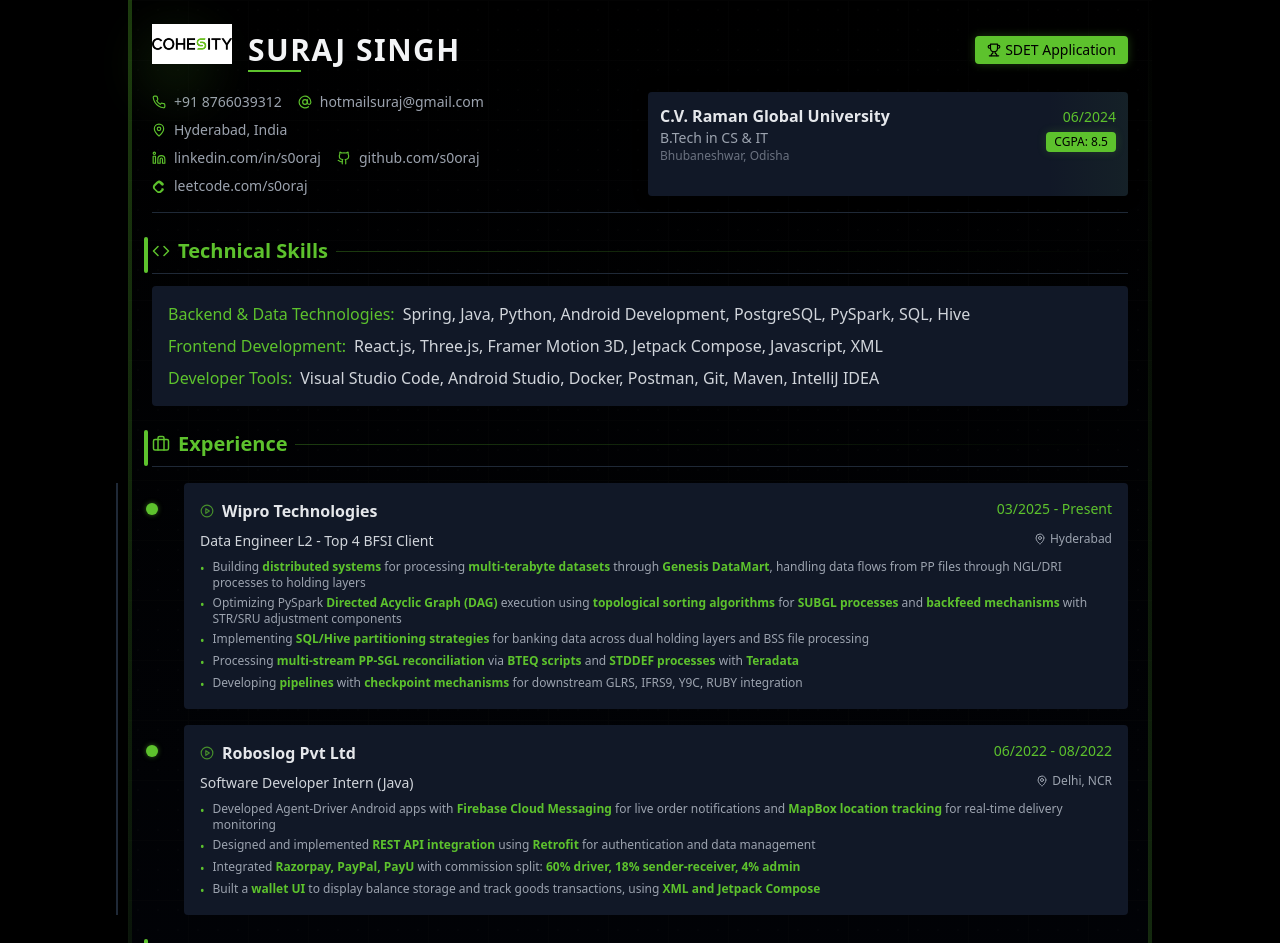
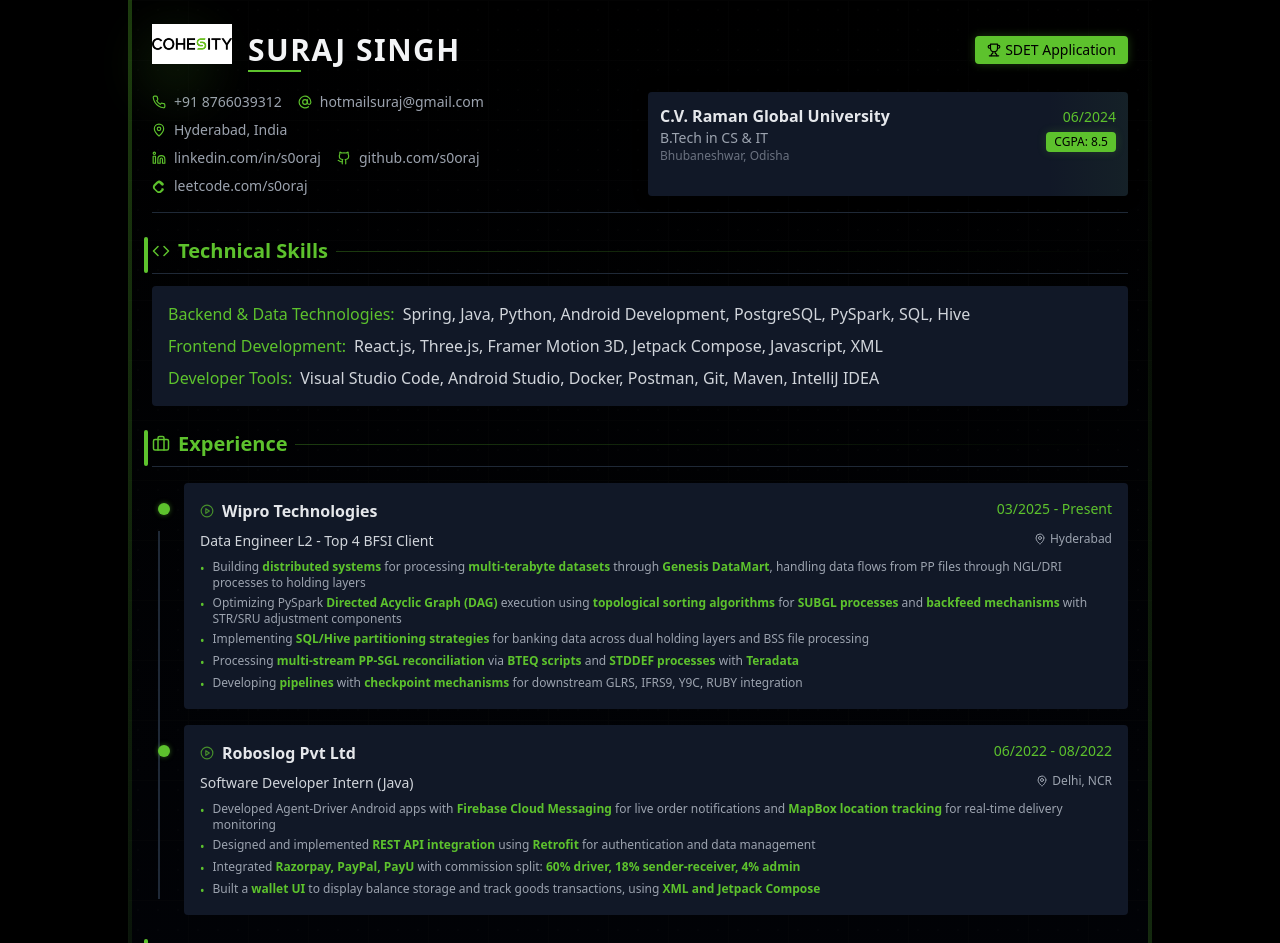
Before and after one commit to s0oraj/customizedresumeversion2, a React app: page / in a window 1280 px wide. Shown: the top 943 px of the page. Built offline with nearby package versions, Linux system fonts and the light colour scheme; the HTML template or start-up script is replaced by a standard one.

Commit message:
Update Experience.tsx

```diff
--- a/src/components/sections/Experience.tsx
+++ b/src/components/sections/Experience.tsx
@@ -20,13 +20,13 @@
   return (
     <div>
       <SectionTitle icon={<BriefcaseIcon size={18} />}>Experience</SectionTitle>
-      <div className="space-y-4 mt-3 relative pl-8">
-        {/* Timeline line - positioned to run through center of dots */}
-        <div className="absolute left-[-36.5px] top-0 bottom-0 w-0.5 bg-gray-800"></div>
+      <div className="space-y-4 mt-3 relative">
+        {/* Timeline line - runs between the dots */}
+        <div className="absolute left-[6px] top-12 bottom-4 w-0.5 bg-gray-800"></div>
         {experiences.map((exp, index) => (
-          <div key={index} className="bg-gray-900 p-4 rounded relative hover:shadow-[0_0_15px_rgba(93,194,45,0.1)] transition-shadow duration-300">
+          <div key={index} className="bg-gray-900 p-4 rounded ml-8 relative hover:shadow-[0_0_15px_rgba(93,194,45,0.1)] transition-shadow duration-300">
             {/* Timeline dot */}
-            <div className="absolute left-[-38px] top-5 w-3 h-3 rounded-full bg-[#5DC22D] shadow-[0_0_5px_rgba(93,194,45,0.5)] z-10"></div>
+            <div className="absolute left-[-26px] top-5 w-3 h-3 rounded-full bg-[#5DC22D] shadow-[0_0_5px_rgba(93,194,45,0.5)] z-10"></div>
             {/* Company and period */}
             <div className="flex justify-between items-start mb-2">
               <h3 className="text-gray-200 font-semibold flex items-center">
```
